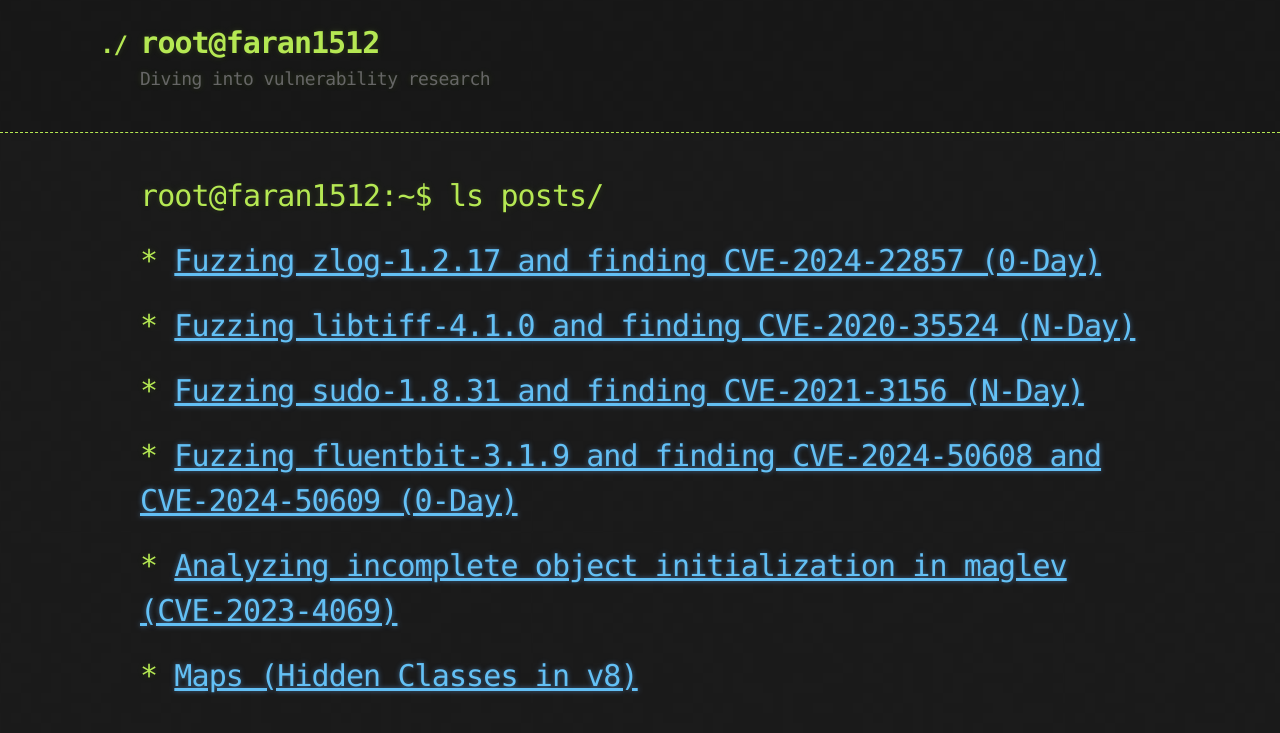
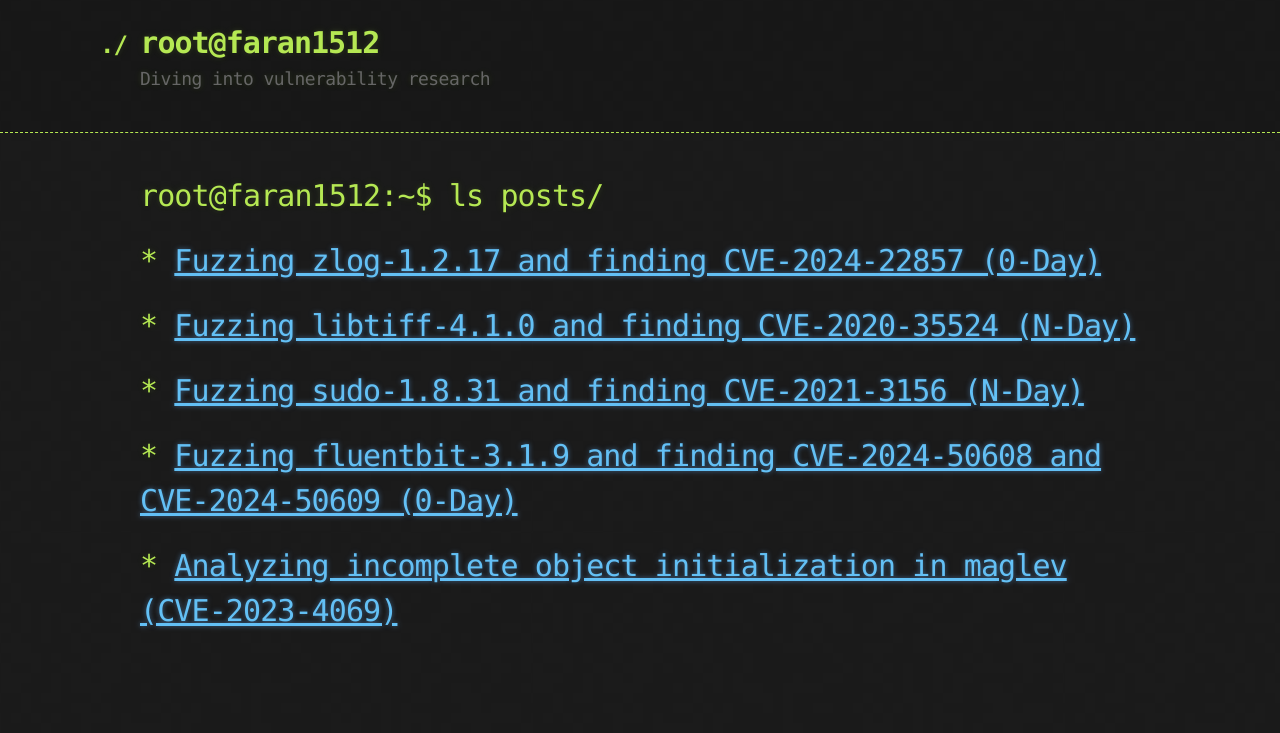
Before and after one commit to faran1512/faran1512.github.io, a Jekyll site: the page built from index.md, in a window 1280 px wide. Shown: the top 733 px of the page. Built offline with Jekyll 4.4.1, drawn with Linux system fonts in a browser that asks for light colours; our own code applies the rules of GitHub Pages for plain Markdown files.

Commit message:
some changes

```diff
--- a/index.md
+++ b/index.md
@@ -9,4 +9,4 @@ layout: default
 # * [Fuzzing sudo-1.8.31 and finding CVE-2021-3156 (N-Day)](./Blogs/CVE-2021-3156_Recreate.md)
 # * [Fuzzing fluentbit-3.1.9 and finding CVE-2024-50608 and CVE-2024-50609 (0-Day)](https://www.ebryx.com/blogs/exploring-cve-2024-50608-and-cve-2024-50609)
 # * [Analyzing incomplete object initialization in maglev (CVE-2023-4069)](./Blogs/CVE-2023-4069_Analysis.md)
-# * [Maps (Hidden Classes in v8)](./Blogs/Understanding_Maps_in_v8.md)
+<!-- # * [Maps (Hidden Classes in v8)](./Blogs/Understanding_Maps_in_v8.md) -->
```
Also changed, not shown: Blogs/CVE-2023-4069_Analysis.md (+0 -2 lines).
